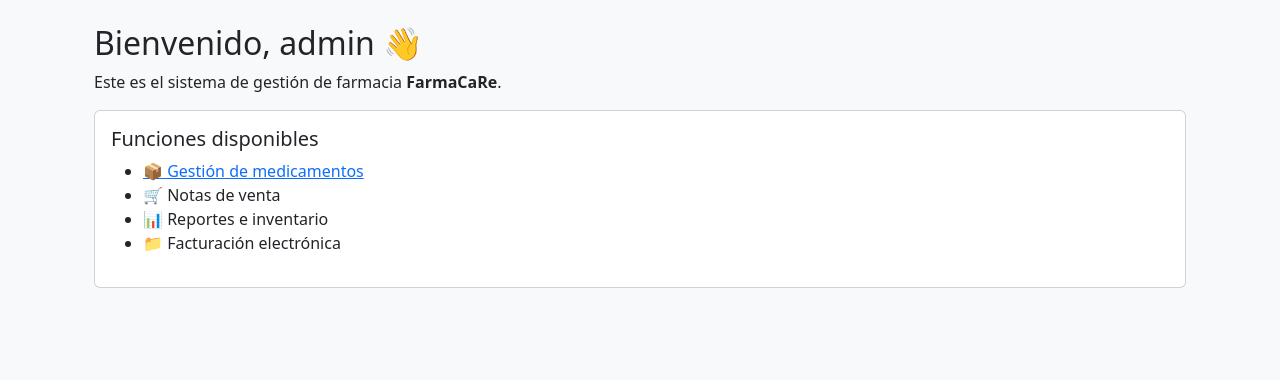
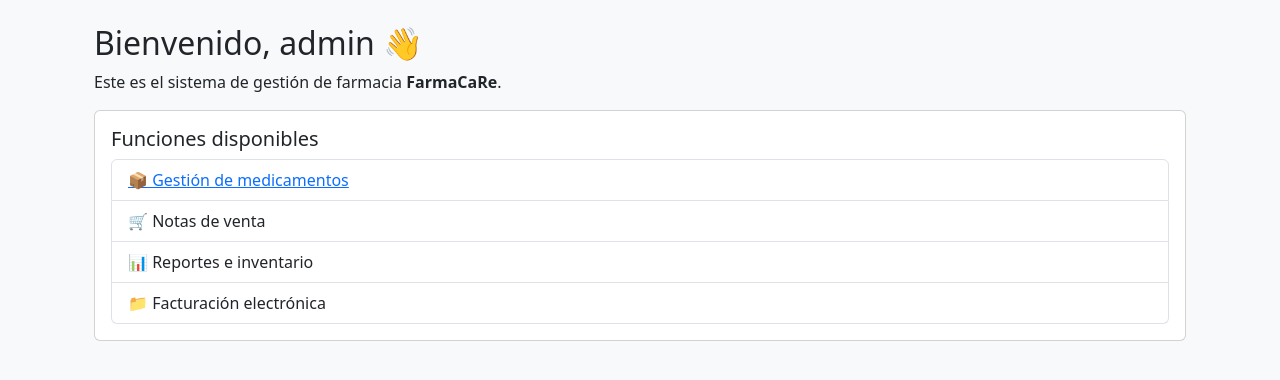
Before and after one commit to castdandc-debug/FarmaCaRe, a Flask app: page / in a window 1280 px wide. Shown: the part 56-436 px from the top of the page. Run offline with Flask 3, Linux system fonts and the light colour scheme; a user stored in the database is signed in.

```diff
--- a/app/templates/dashboard.html
+++ b/app/templates/dashboard.html
@@ -10,11 +10,11 @@
     <div class="card">
         <div class="card-body">
             <h5>Funciones disponibles</h5>
-            <ul>
-                <li><a href="{{ url_for('medicamentos.lista') }}">📦 Gestión de medicamentos</a></li>
-                <li>🛒 Notas de venta</li>
-                <li>📊 Reportes e inventario</li>
-                <li>📁 Facturación electrónica</li>
+            <ul class="list-group">
+                <li class="list-group-item"><a href="{{ url_for('medicamentos.lista') }}">📦 Gestión de medicamentos</a></li>
+                <li class="list-group-item">🛒 Notas de venta</li>
+                <li class="list-group-item">📊 Reportes e inventario</li>
+                <li class="list-group-item">📁 Facturación electrónica</li>
             </ul>
         </div>
     </div>
```
